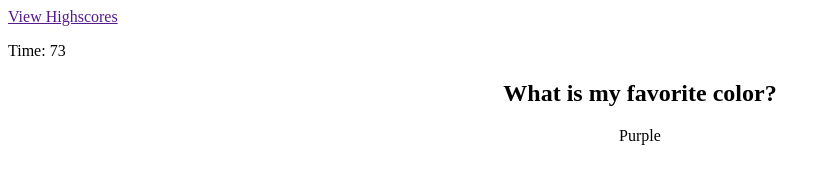
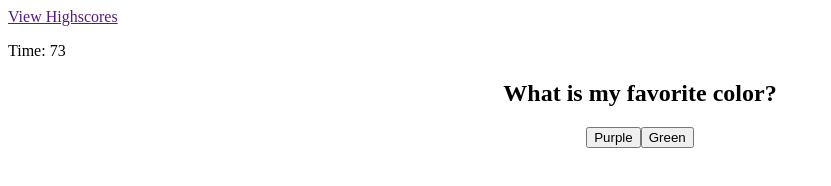
Before and after one commit to ryans-hub/CodeMcQuizzy, a plain HTML site: page index.html in a window 1280 px wide. Both pictures are taken after a click on the button "Challenge". Shown: the whole page, without its empty margins (0-831 px from the left). Drawn offline with Linux system fonts and the light colour scheme.

Commit message:
added function to check answer, and penalize on incorrect answer, updated index.html file to function with displaying answers

```diff
--- a/index.html
+++ b/index.html
@@ -18,6 +18,7 @@
 
     <section class="home">
         <h1 id="parent">Welcome to CodeMcQuizzy, a Coding Quiz Challenge!</h1>
+        <p id="answer"></p>
         <p id="child">This high-intensity coding quiz is designed to test your programming prowess under pressure. Participants are given a set of challenging coding questions to solve within a specified time limit. What makes it even more thrilling is the time penalty for incorrect answers—each wrong response deducts valuable seconds from your clock. Precision and speed are key as you navigate through a series of coding challenges, making it an adrenaline-pumping test of both skill and time management. Can you beat CodeMcQuizzy? Time to code against the clock!</p>
         <button id="challenge">Challenge</button>
     </section>
--- a/script.js
+++ b/script.js
@@ -2,19 +2,22 @@ var challengeBtn = document.querySelector("#challenge");
 var timeEl = document.querySelector(".time");
 var parentEl = document.querySelector("#parent");
 var childEl = document.querySelector("#child");
+var answerEl = document.querySelector("#answer");
 var secondsLeft = 75;
 
 var question = "What is my favorite color?";
 var answer = "Purple";
+var answer2 = "Green";
 
 challengeBtn.addEventListener("click", startQuiz);
 
 function startQuiz() {
 
-    // Removes the starting challenge button from index.html file
+    // Removes the starting challenge button from index.html
     challengeBtn.style.display = "none";
+    childEl.style.display = "none";
     startTimer();
-    displayQuestion();
+    displayQuiz();
 
 }
 
@@ -32,11 +35,34 @@ function startTimer() {
 
 }
 
+function displayQuiz() {
+
+    parentEl.textContent = question;
+
+    var answerBtn = document.createElement("button");
+    answerBtn.textContent = answer;
+    answerEl.appendChild(answerBtn);
+
+    var answerBtn2 = document.createElement("button");
+    answerBtn2.textContent = answer2;
+    answerEl.appendChild(answerBtn2);
+
+    answerBtn.addEventListener("click", checkAnswer);
+    answerBtn2.addEventListener("click", checkAnswer);
 
 
-function displayQuestion() {
+}
 
-    parentEl.textContent = question;
-    childEl.textContent = answer;
+function checkAnswer(event) {
 
+    var selected = event.target.textContent;
+
+    if(selected === answer) {
+
+        console.log("correct");
+
+    } else {
+        console.log("incorrect");
+        secondsLeft-=10;
+    }
 }
```
